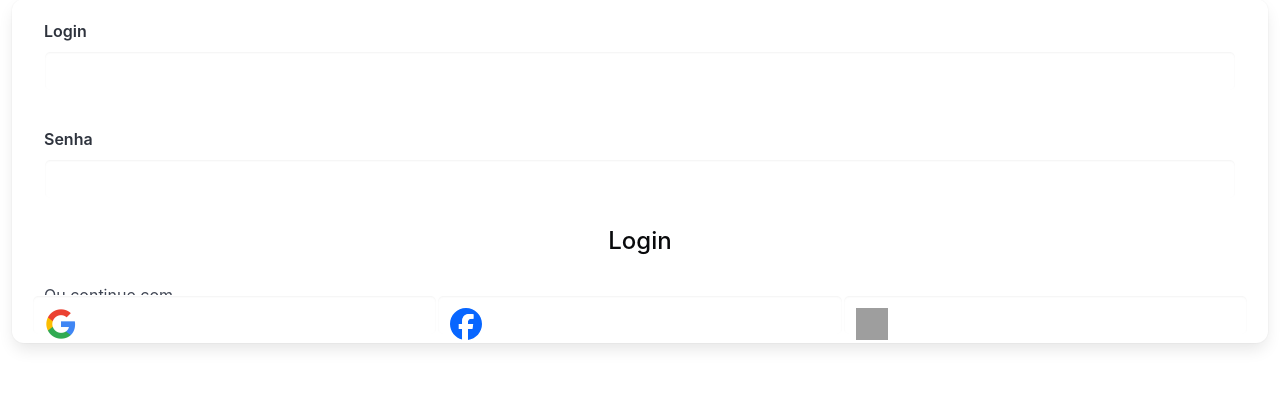
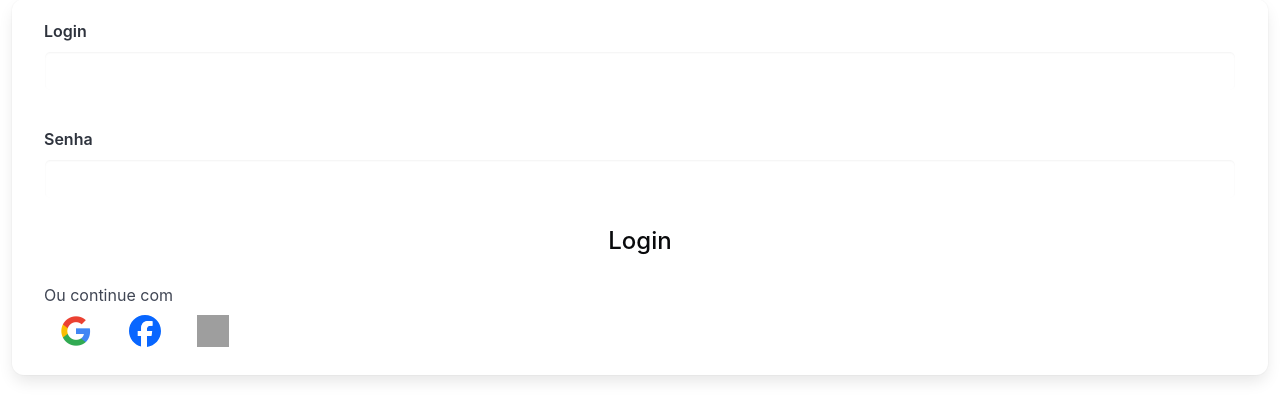
Before and after one commit to matheeusmeloo/mcars-mobile, a PHP site: page /login.php in a window 1280 px wide. Shown: the part 49-469 px from the top of the page. Run offline with PHP 8.4, Linux system fonts and the light colour scheme; grey boxes are pictures that could not be loaded.

Commit message:
Update login.php

```diff
--- a/login.php
+++ b/login.php
@@ -42,16 +42,16 @@
             </div>
             <div>
               <p>Ou continue com</p>
-              <div class="columns is-mobile">
-                <div class="column input is-white">
+              <div class="is-mobile">
+                <button class="button is-white is-outlined">
                   <img class="is-rounded image is-32x32" src="./assets/logos/logo-google-login.png" alt="">
-                </div>
-                <div class="column input is-white">
-                    <img class="is-rounded image is-32x32" src="./assets/logos/logo-facebook-login.svg" alt="">
-                </div>
-                <div class="column input is-white">
-                    <img class="is-rounded image is-32x32" src="./assets/logos/logo-apple-login.png" alt="">
-                </div>
+                </button>
+                <button class="button is-white is-outlined">
+                  <img class="is-rounded image is-32x32" src="./assets/logos/logo-facebook-login.svg" alt="">
+                </button>
+                <button class="button is-white is-outlined">
+                  <img class="is-rounded image is-32x32" src="./assets/logos/logo-apple-login.png" alt="">
+                </button>
               </div>
             </div>
           </div>
```
